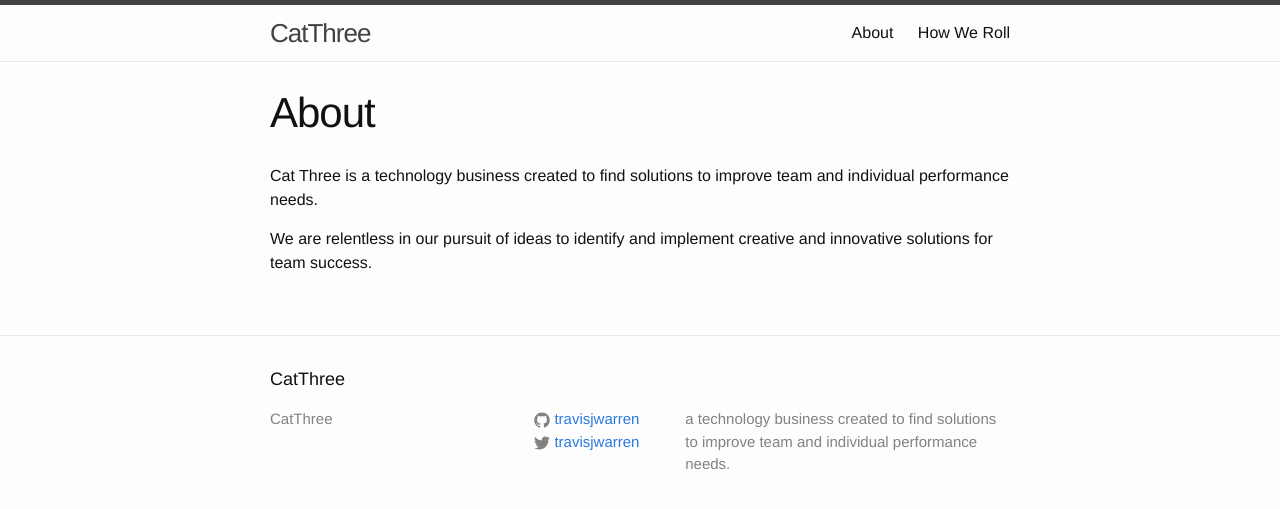
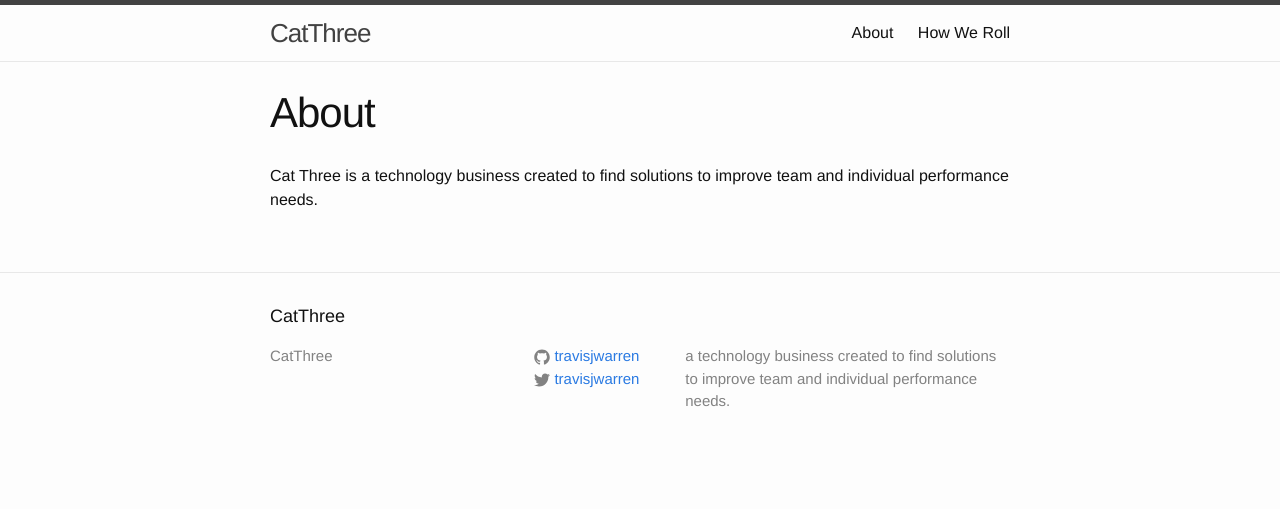
Before and after one commit to travisjwarren/travisjwarren.github.io, a Jekyll site: the page built from about.md, in a window 1280 px wide. Shown: the top 509 px of the page. Built offline with Jekyll 4.4.1, drawn with Linux system fonts in a browser that asks for light colours.

Commit message:
Update about.md

```diff
--- a/about.md
+++ b/about.md
@@ -5,5 +5,3 @@ permalink: /about/
 ---
 
 Cat Three is a technology business created to find solutions to improve team and individual performance needs.
-
-We are relentless in our pursuit of ideas to identify and implement creative and innovative solutions for team success.
```
